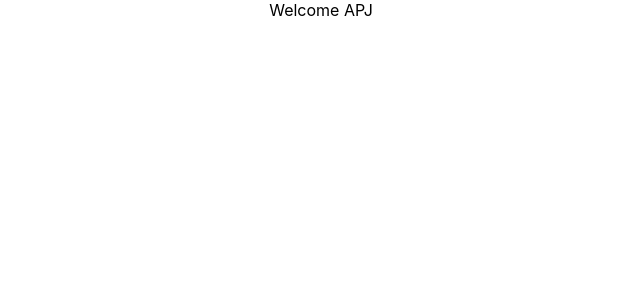
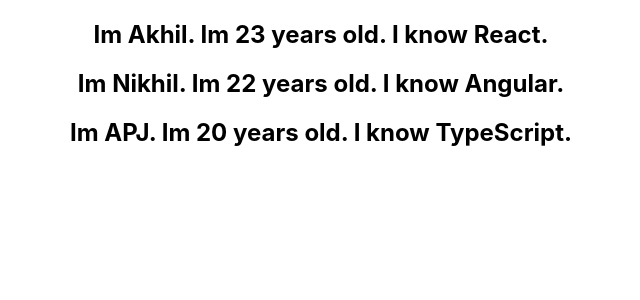
Before and after one commit to APJ-9/learning, a React (Create React App) app in the folder react/hello-world/: page / in a window 1280 px wide. Shown: the top 300 px of the page, without its empty margins (319-959 px from the left). Built offline with nearby package versions, Linux system fonts and the light colour scheme.

Commit message:
list rendering

```diff
--- a/react/hello-world/src/App.js
+++ b/react/hello-world/src/App.js
@@ -11,11 +11,13 @@
 import EventBind from './components/EventBind';
 import ParentComponent from './components/ParentComponent';
 import UserGreeting from './UserGreeting';
+import NameList from './components/NameList';
 
 function App() {
   return (
     <div className="App">
-      <UserGreeting />
+      {/* <UserGreeting /> */}
+      <NameList />
       {/* <Greet /> */}
       {/* <Welcome name="Akhil" shortHand="APJ" /> */}
       {/* <Hello /> */}
--- /dev/null
+++ b/react/hello-world/src/components/NameList.js
@@ -0,0 +1,35 @@
+import React from 'react'
+import Person from './Person'
+
+function NameList() {
+    const persons = [
+        {
+            id: 1,
+            name: 'Akhil',
+            age: 23,
+            skill: 'React'
+        },
+        {
+            id: 2,
+            name: 'Nikhil',
+            age: 22,
+            skill: 'Angular'
+        },
+        {
+            id: 3,
+            name: 'APJ',
+            age: 20,
+            skill: 'TypeScript'
+        }
+    ]
+    const personList = persons.map(person => <Person person={person}></Person>)
+    return (
+        <div>
+            {
+                personList
+            }
+        </div>
+    )
+}
+
+export default NameList
--- /dev/null
+++ b/react/hello-world/src/components/Person.js
@@ -0,0 +1,9 @@
+import React from 'react'
+
+function Person({ person }) {
+    return (
+        <div><h2>Im {person.name}. Im {person.age} years old. I know {person.skill}.</h2></div>
+    )
+}
+
+export default Person
```
